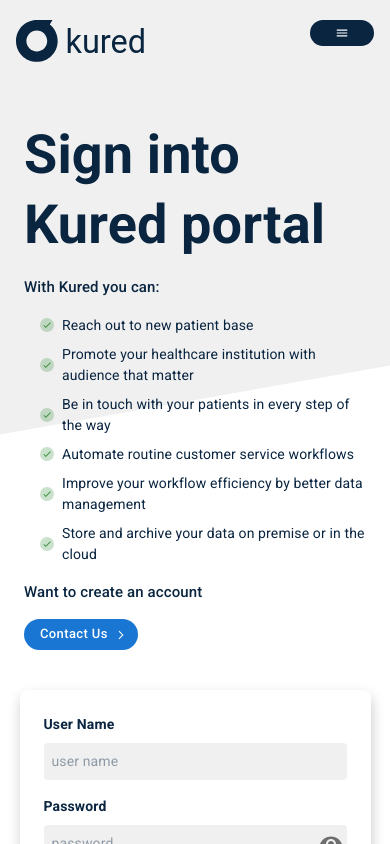
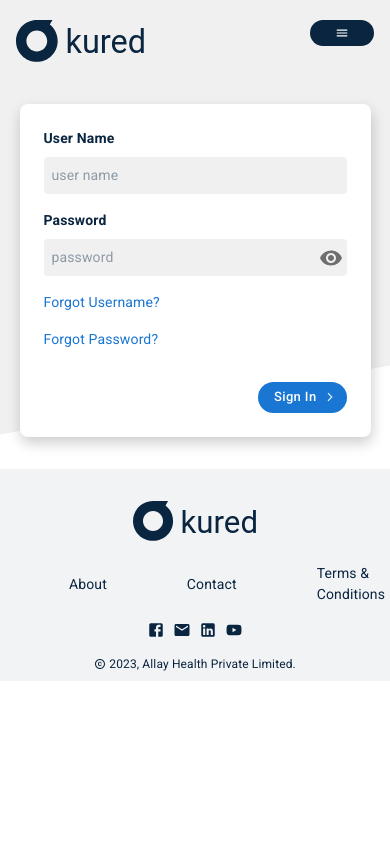
Before and after one commit to psainredd/kured_frontend, a Next.js app: page /signIn in a window 390 px wide. Shown: the top 844 px of the page. Built offline with nearby package versions, Linux system fonts and the light colour scheme.

Commit message:
Committing minor changes to remote

```diff
--- a/src/components/common/FormSidePanel.js
+++ b/src/components/common/FormSidePanel.js
@@ -5,10 +5,10 @@
 
 export default function FormSidePanel({title, actionSubtitle, actionButtonLabel, actionButtonOnClick = (e) =>{}, children}) {
     return (
-      <Box sx={{marginY:4, width:{lg:.75, xs:1}}}>
+      <Box sx={{mt:{md:4, xs:0}, mb:4, width:{lg:.75, xs:1}}}>
         <Grid container spacing={2} justifyContent={{md:'flex-start', xs:'center'}} alignItems={{md:'flex-start', xs:'center'}}>
           <Grid item xs={12} md={6}>
-            <Stack spacing={2} justifyContent={'space-between'} alignItems={'space-between'} sx={{paddingX:{md:0, xs:3}}}>
+            <Stack spacing={2} justifyContent={'space-between'} alignItems={'space-between'} sx={{paddingX:{md:0, xs:3}, display:{md:'block', xs:'none'}}}>
               <Stack spacing={2}>
                 <Box sx={{fontSize: 54, fontWeight:600, lineHeight:'1.3'}}>
                   {title}
@@ -56,7 +56,7 @@
             </Stack>
           </Grid>
           <Grid item xs={12} md={6}>
-            <Stack justifyContent={'center'} alignItems={'center'} sx={{mt:{md:0, xs:3}}}>
+            <Stack justifyContent={'center'} alignItems={'center'} sx={{mt:{md:1, xs:0}}}>
               <Box component="form" sx={{boxShadow: '1px 6px 14px rgb(0 0 0 / 20%) !important', borderRadius:2, padding:3,backgroundColor:'white', width:{md:1, xs:.9}}}>
                 {children}
               </Box>
@@ -71,7 +71,7 @@
     return (
         <Stack spacing={2}>
             {children}
-            <Stack direction = 'row' justifyContent='flex-end' sx={{marginTop:4}}>
+            <Stack direction = 'row' justifyContent='flex-end'>
                 <KuredButton label={actionLabel}
                     sx={{
                         color: `white`,
```
